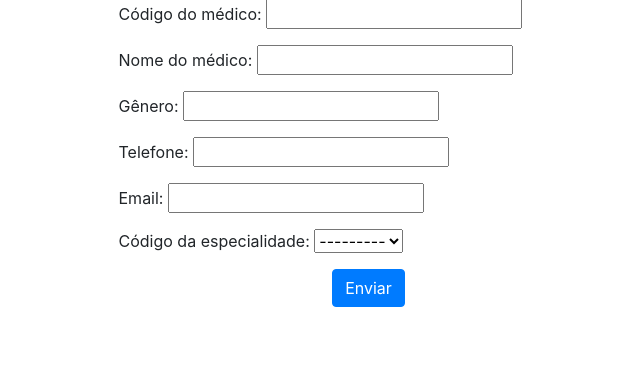
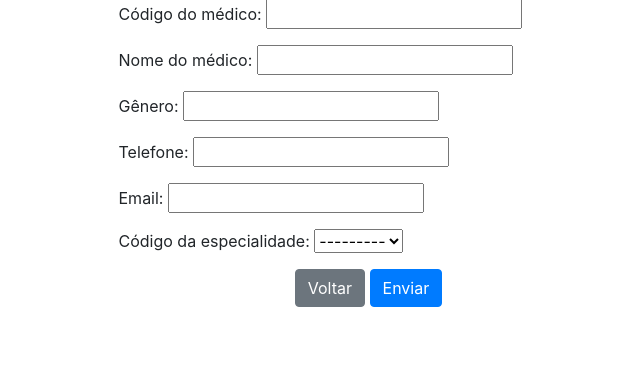
Before and after one commit to dEgito/IAAD-Clinicas-Medicas, a Django app: page /medicoform/ in a window 1280 px wide. Shown: the part 255-625 px from the top of the page, without its empty margins (259-899 px from the left). Run offline with Django 4.2, Linux system fonts and the light colour scheme; data that the repository does not hold is empty; some libraries are stand-ins or nearby versions.

Commit message:
fix: adiciona CTAS

```diff
--- a/clinicasmedicas/templates/especialidadeform.html
+++ b/clinicasmedicas/templates/especialidadeform.html
@@ -82,6 +82,11 @@
               <div class="mb-3">Nome especialidade: {{form.nome_espec}}</div>
               <div class="mb-3">Descrição: {{form.descricao}}</div>
               <div class="text-center">
+                <a href="/">
+                  <button type="button" class="btn btn-secondary">
+                    Voltar
+                  </button>
+                </a>
                 <button type="submit" class="btn btn-primary">Enviar</button>
               </div>
             </form>
--- a/clinicasmedicas/templates/medicoform.html
+++ b/clinicasmedicas/templates/medicoform.html
@@ -81,6 +81,11 @@
                 Código da especialidade: {{form.cod_espec}}
               </div>
               <div class="text-center">
+                <a href="/">
+                  <button type="button" class="btn btn-secondary">
+                    Voltar
+                  </button>
+                </a>
                 <button type="submit" class="btn btn-primary">Enviar</button>
               </div>
             </form>
```
